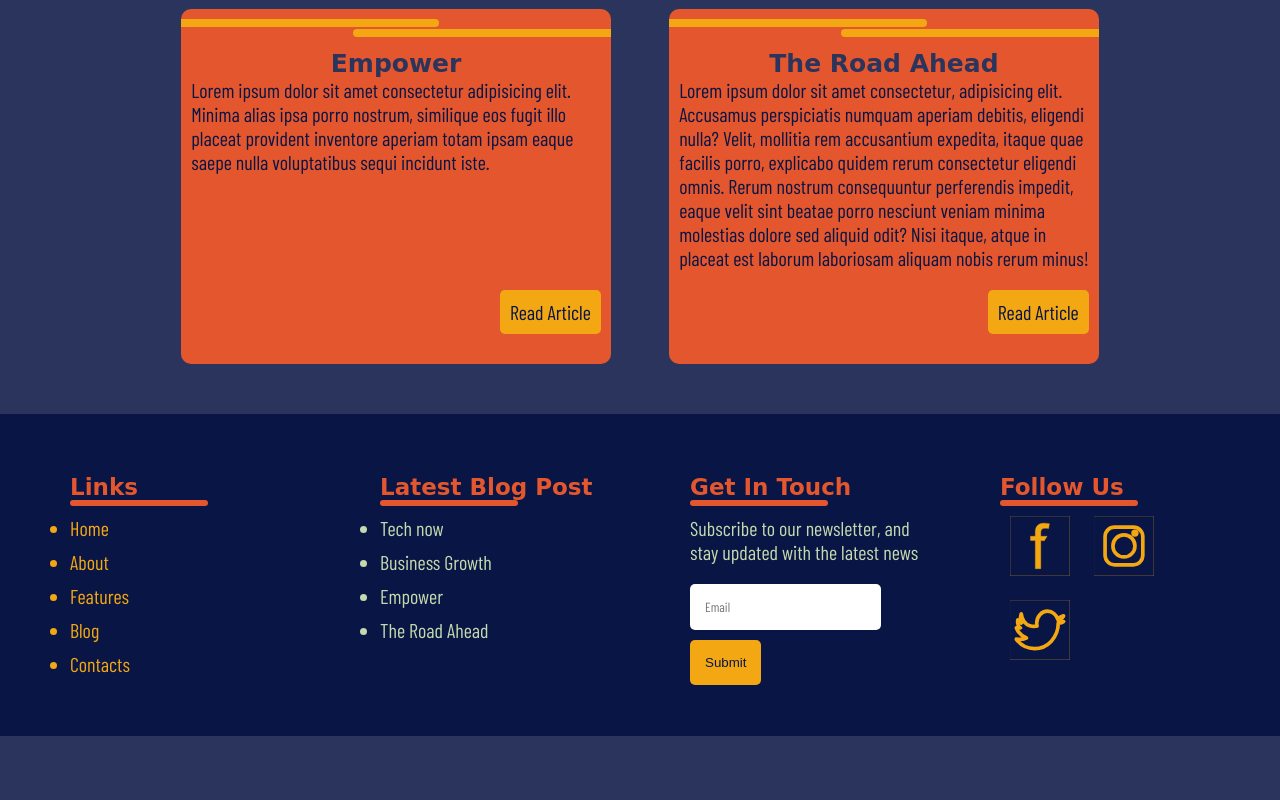
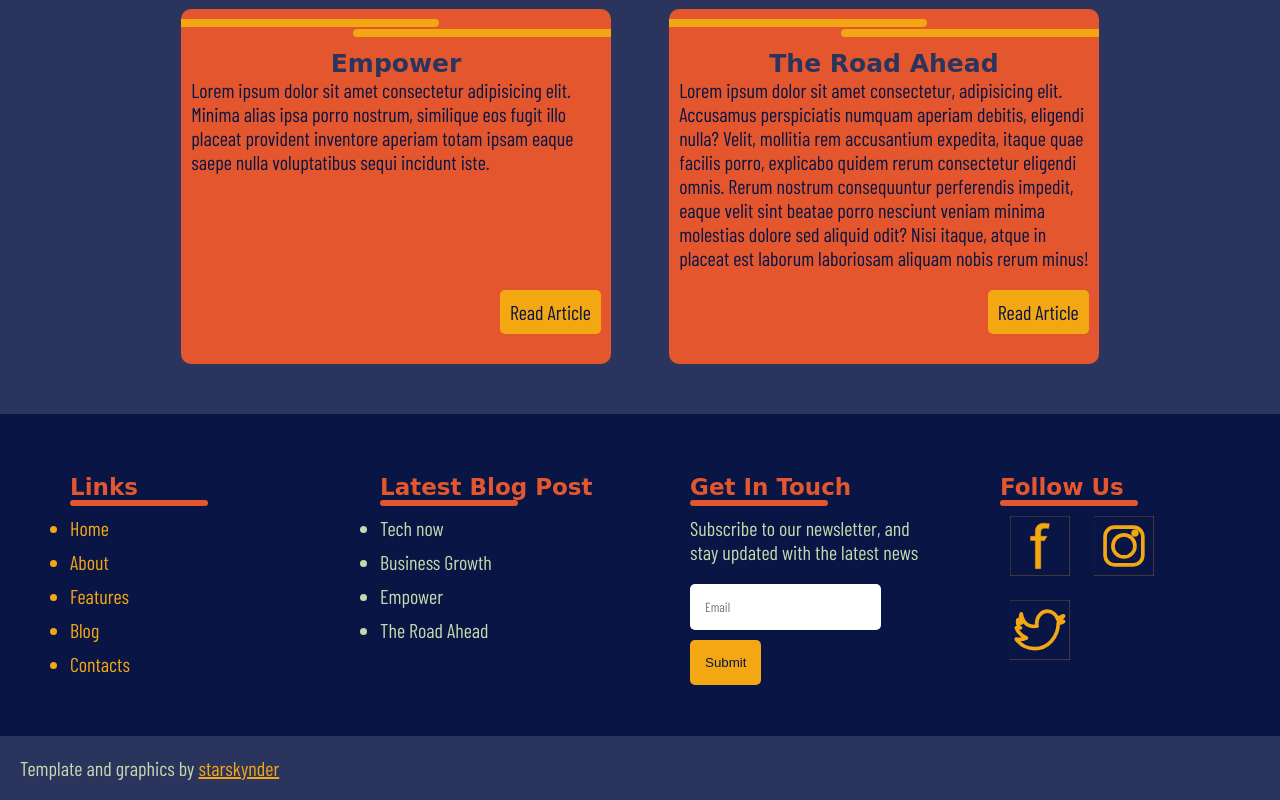
Before and after one commit to starskynder/Grow, a website: page index.html in a window 1280 px wide. Shown: the part 2648-3448 px from the top of the page. Before the commit the page ends 3384 px from the top, so only its background shows below. Drawn offline with nearby package versions, Linux system fonts and the light colour scheme; a web font is replaced by a local one.

Commit message:
Add credits

```diff
--- a/index.html
+++ b/index.html
@@ -1130,6 +1130,10 @@
           ></a>
         </div>
       </section>
+      <section class="credits">
+        Template and graphics by
+        <a href="https://github.com/starskynder" class="credits__link">starskynder</a>
+      </section>
       <!--END CONTACTS-->
     </main>
   </body>
--- /dev/null
+++ b/sass/layout/credits.scss
@@ -0,0 +1,21 @@
+// CREDITS
+.credits {
+  font-size: 2rem;
+  font-family: inherit;
+  padding: 2rem;
+  color: $sprout;
+  background-color: $rhino;
+
+  &__link {
+    &:link,
+    &:visited {
+      color: $buttercup;
+    }
+
+    &:focus,
+    &:hover {
+      text-decoration: none;
+      color: $cinnabar;
+    }
+  }
+}
--- a/sass/main.scss
+++ b/sass/main.scss
@@ -10,3 +10,4 @@
 @import "layout/features";
 @import "layout/blog";
 @import "layout/contacts";
+@import "layout/credits";
```
Also changed, not shown: css/main.css.
